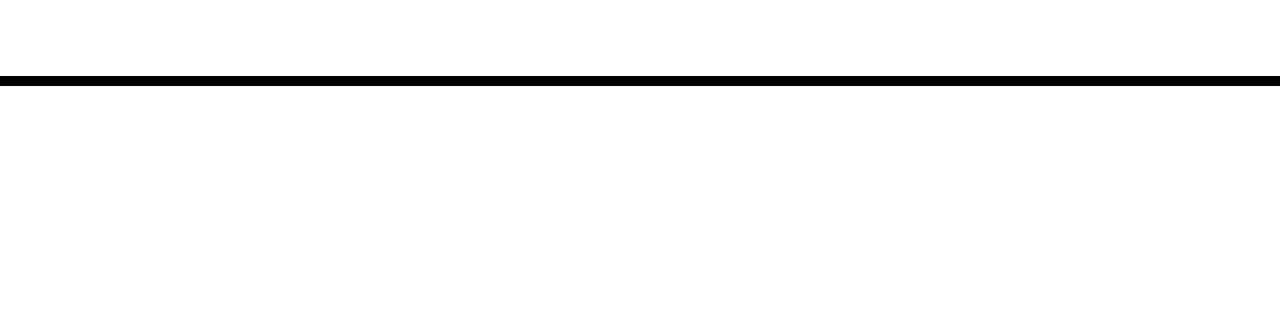
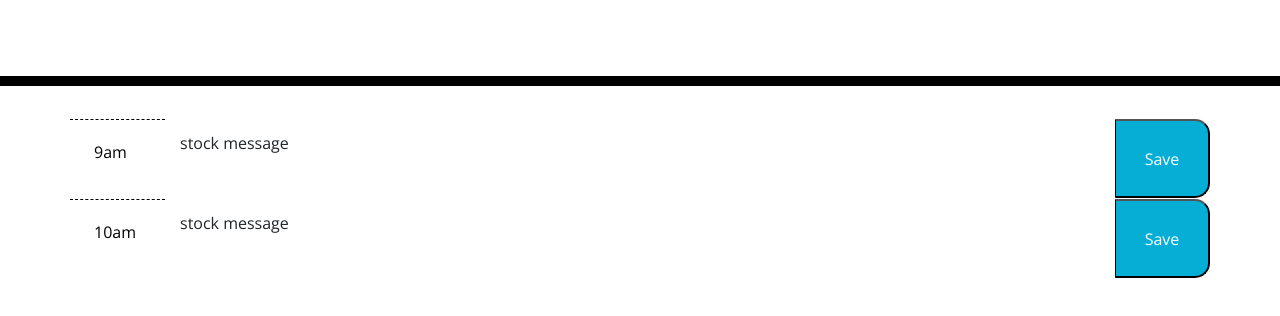
Before and after one commit to Zsvoboda87/Daily-Planner-Challenge-5, a plain HTML site: page Develop/index.html in a window 1280 px wide. Shown: the part 182-498 px from the top of the page. Drawn offline with nearby package versions, Linux system fonts and the light colour scheme.

Commit message:
timeblock start

```diff
--- a/Develop/index.html
+++ b/Develop/index.html
@@ -29,6 +29,16 @@
       <p id="currentDay" class="lead"></p>
     </header>
     <div class="container">
+      <div class="row">
+        <div class="hour col-1 p-4">9am</div>
+        <div class="mt-3 col-10">stock message</div>
+        <button class ="saveBtn col-1">Save</button>
+      </div>
+      <div class="row">
+        <div class="hour col-1 p-4">10am</div>
+        <div class="mt-3 col-10">stock message</div>
+        <button class ="saveBtn col-1">Save</button>
+      </div>
       <!-- Timeblocks go here -->
     </div>
 
```
